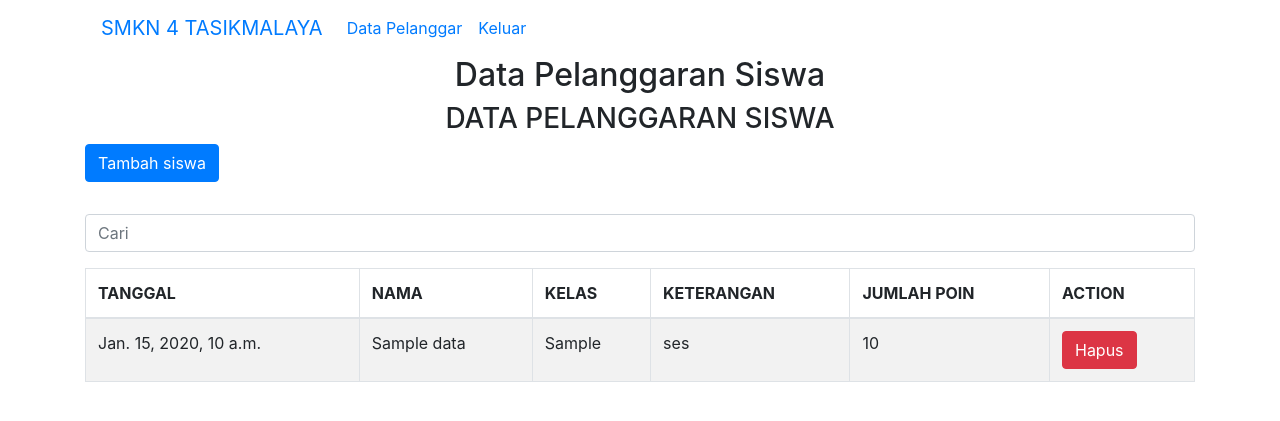
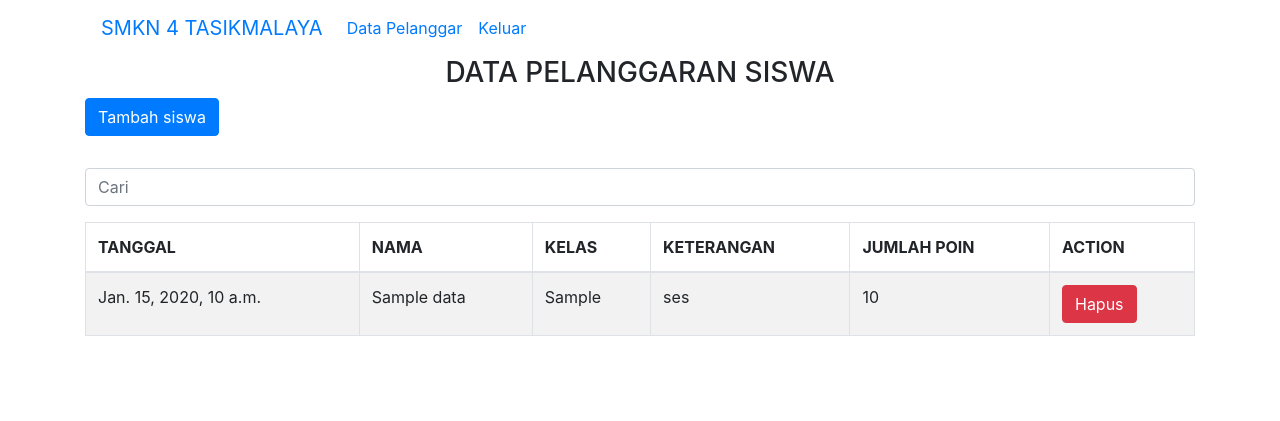
Before and after one commit to raysasitiaisyah/apk-pelanggaran-siswa-pbo, a Django app: page /data/ in a window 1280 px wide. Shown: the top 421 px of the page. Run offline with Django 3.2, Linux system fonts and the light colour scheme; tables that the repository leaves empty hold one stand-in row (values such as "Sample post"); some libraries are stand-ins or nearby versions.

Commit message:
Add files via upload

```diff
--- a/templates/base.html
+++ b/templates/base.html
@@ -13,7 +13,6 @@
 <body>
 
   {% include 'navbar.html' %}
-  {% include 'judul.html' %}
 
   {% block content %}
   {% endblock %}
--- a/templates/judul.html
+++ /dev/null
@@ -1,3 +0,0 @@
-<center>
-  <h2>Data Pelanggaran Siswa</h2>
-</center>
--- a/templates/navbar.html
+++ b/templates/navbar.html
@@ -1,6 +1,6 @@
 <div class="container">
   <div class="row">
-    <div class="col-md-16">
+    <div class="col-md-20">
       <nav class="navbar navbar-expand-lg bg-body-tertiary">
         <div class="container-fluid">
           <a class="navbar-brand" href="#">SMKN 4 TASIKMALAYA</a>
@@ -13,7 +13,7 @@
                 <a class="nav-link active" aria-current="page" href="/data/">Data Pelanggar</a>
               </li>
               <li class="nav-item">
-                <a class="nav-link" href="#">Keluar</a>
+                <a class="nav-link" href="/keluar">Keluar</a>
               </li>
             </ul>
           </div>
```
